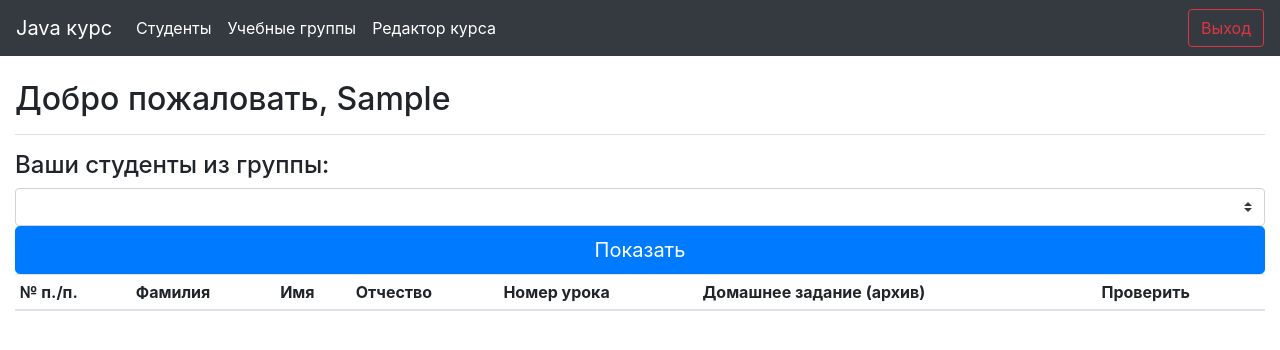
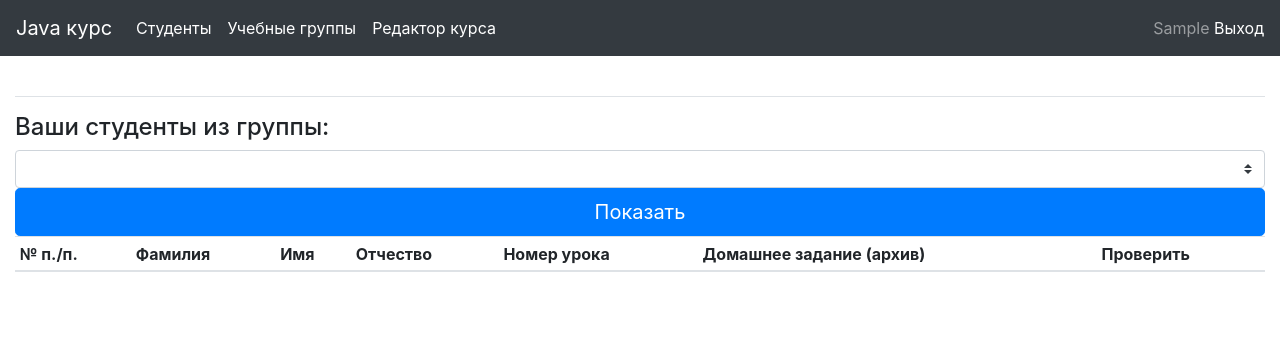
Before and after one commit to antoshayastreb/JavaCourse, a PHP site: page /TeacherDashboard.php in a window 1280 px wide. Shown: the top 350 px of the page. Run offline with PHP 8.4, Linux system fonts and the light colour scheme; the visitor is signed in with stand-in values (Sample User, id 1); tables that the repository leaves empty or names only in its code hold one stand-in row (values such as "Sample post"); data that the repository does not hold is empty; some libraries are stand-ins or nearby versions.

Commit message:
Переделал навбар, в особенности кнопку выход, убрал приветствие.

```diff
--- a/TeacherDashboard.php
+++ b/TeacherDashboard.php
@@ -25,7 +25,7 @@
         $sth->execute();
         $row = $sth->fetchAll(PDO::FETCH_ASSOC);
         if (count($row) > 0) {
-            $scMess ="Добро пожаловать, ".$row[0]['LastName']." ".$row[0]['FirstName']." ".$row[0]['patronymic'];
+            $scMess =" ";
         }
     }
     catch (PDOException $e)
@@ -342,7 +342,9 @@
                 <a class="nav-link" href="TeacherDashboard.php?do=TDEDshow">Редактор курса</a>
             </li>
         </ul>
-        <button class="btn btn-outline-danger my-2 my-sm-0" onClick='location.href="index.php?do=logout"'>Выход</button>
+        <span class="navbar-text">
+            <?php echo $row[0]['LastName'], ' ', $row[0]['FirstName'], ' ', $row[0]['patronymic']?> <a href="index.php?do=logout">Выход</a>
+        </span>
     </div>
 </nav>
 
```
